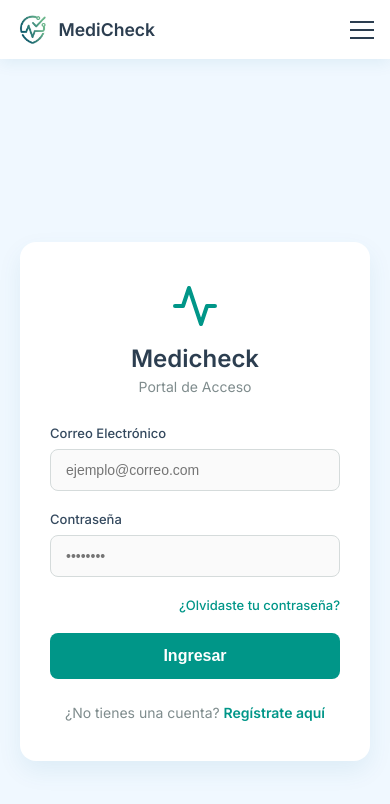
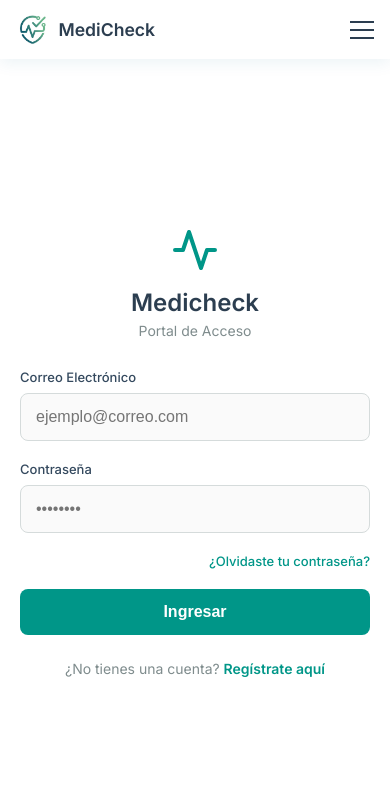
Before and after one commit to martinnmg1809/MediCheck, an Angular app in the folder medicheck/: page /login in a window 390 px wide. Shown: the top 804 px of the page. Built offline with nearby package versions, Linux system fonts and the light colour scheme.

Commit message:
version 1.0.1 se hicieron ajustes pero persiste error de lista medicamentos al cargar vista

```diff
--- a/medicheck/src/app/components/lista-tomas/lista-tomas.component.html
+++ b/medicheck/src/app/components/lista-tomas/lista-tomas.component.html
@@ -1,3 +1,5 @@
+
+<body>
 <div class="contenedor-app">
   <div class="navegacion-superior">
     <div class="selector-dia">
@@ -8,16 +10,28 @@
         </option>
       </select>
     </div>
+
+     <script>
+        console.log("Bandera 0");
+</script>
     <button class="btn-circular-add" (click)="irACrear()">+</button>
   </div>
 
   <div class="timeline-container">
+
     <div *ngIf="cargandoInicial" class="estado-carga">Cargando horario...</div>
-
+    <script>
+        console.log("Bandera 1");
+</script>
     <div *ngIf="!cargandoInicial && medicamentosFiltrados.length === 0" class="sin-datos">
+      <script>
+        console.log("Bandera 2");
+</script>
       <p>No tienes medicamentos programados para este día.</p>
     </div>
-
+<script>
+        console.log("Bandera 3");
+</script>
     <ul class="timeline" *ngIf="medicamentosFiltrados.length > 0">
       <li class="timeline-item" *ngFor="let item of medicamentosFiltrados">
         <div class="timeline-hora">
@@ -44,3 +58,4 @@
     </ul>
   </div>
 </div>
+</body>
--- a/medicheck/src/app/components/lista-tomas/lista-tomas.component.ts
+++ b/medicheck/src/app/components/lista-tomas/lista-tomas.component.ts
@@ -1,5 +1,5 @@
-import { Component, OnInit } from '@angular/core';
-import { CommonModule } from '@angular/common';
+import { Component, OnInit, Inject, PLATFORM_ID } from '@angular/core'; // <-- 1. Añadimos Inject y PLATFORM_ID
+import { CommonModule, isPlatformBrowser } from '@angular/common'; // <-- 2. Añadimos isPlatformBrowser
 import { HttpClient, HttpClientModule } from '@angular/common/http';
 import { Router } from '@angular/router';
 import { FormsModule } from '@angular/forms';
@@ -15,43 +15,65 @@ export class ListaTomasComponent implements OnInit {
   medicamentos: any[] = [];
   medicamentosFiltrados: any[] = [];
   cargandoInicial: boolean = true;
-  usuarioId: number = 0; // Se inicializa en 0 hasta confirmar sesión
+  usuarioId: number = 0;
 
   diasSemana: any[] = [];
   diaSeleccionado: string = '';
 
-  constructor(private http: HttpClient, private router: Router) {}
+  // 3. Inyectamos el PLATFORM_ID en el constructor
+  constructor(
+    private http: HttpClient,
+    private router: Router,
+    @Inject(PLATFORM_ID) private platformId: Object
+  ) {}
 
   ngOnInit(): void {
-    // Recuperamos el ID del usuario desde el almacenamiento del navegador
+    // 1. Generamos los días inmediatamente para que el HTML dibuje las opciones desde ya
+    this.generarDiasSemana();
+
+    if (isPlatformBrowser(this.platformId)) {
       const idGuardado = localStorage.getItem('user_id');
 
       if (idGuardado) {
         this.usuarioId = parseInt(idGuardado, 10);
-      this.generarDiasSemana();
         this.cargarLista();
       } else {
-      // Redirección de seguridad si intenta ingresar sin loguearse
         alert('Por favor, inicia sesión para acceder a tu horario.');
         this.router.navigate(['/login']);
       }
     }
+  }
 
-  // Genera los próximos 7 días para el menú desplegable en el formato correcto
   generarDiasSemana(): void {
+    this.diasSemana = []; // Limpiamos el arreglo por seguridad
     const hoy = new Date();
+
+    // Configuramos un formateador nativo con la zona horaria de Chile
+    const formateadorFecha = new Intl.DateTimeFormat('es-CL', {
+      timeZone: 'America/Santiago',
+      year: 'numeric',
+      month: '2-digit',
+      day: '2-digit'
+    });
+
     for (let i = 0; i < 7; i++) {
       const fecha = new Date();
       fecha.setDate(hoy.getDate() + i);
 
-      // Evitamos desfases de zona horaria al extraer la fecha local YYYY-MM-DD
-      const offset = fecha.getTimezoneOffset() * 60000;
-      const localISOTime = (new Date(fecha.getTime() - offset)).toISOString().split('T')[0];
+      // Formatea a "DD-MM-YYYY" respetando la zona horaria de Chile
+      const partes = formateadorFecha.format(fecha).split('-');
+      // Lo transformamos a "YYYY-MM-DD" para que sea idéntico al TO_CHAR de tu base de datos
+      const localISOTime = `${partes[2]}-${partes[1]}-${partes[0]}`;
 
-      const nombreDia = i === 0 ? 'Hoy' : fecha.toLocaleDateString('es-ES', { weekday: 'long', day: 'numeric' });
+      const nombreDia = i === 0 ? 'Hoy' : fecha.toLocaleDateString('es-CL', { weekday: 'long', day: 'numeric' });
 
-      this.diasSemana.push({ nombre: nombreDia, valor: localISOTime });
+      this.diasSemana.push({
+        nombre: nombreDia.charAt(0).toUpperCase() + nombreDia.slice(1), // Primera letra en mayúscula
+        valor: localISOTime
+      });
     }
+
+    // Aseguramos que el día seleccionado por defecto sea el primero de la lista ('Hoy')
     this.diaSeleccionado = this.diasSemana[0].valor;
   }
 
@@ -60,6 +82,18 @@ export class ListaTomasComponent implements OnInit {
     this.http.get<any[]>(`http://localhost:3000/api/tomas/usuario/${this.usuarioId}/historial`).subscribe({
       next: (data) => {
         this.medicamentos = data;
+
+        // SOLUCIÓN PARCHE: Si hay datos y las tomas son antiguas,
+        // obligamos a la app a mirar el día del primer medicamento devuelto
+        if (this.medicamentos.length > 0) {
+          const tieneTomasParaHoy = this.medicamentos.some(item => item.fecha_exacta === this.diaSeleccionado);
+
+          // Si no hay nada programado para hoy, muéstrame el día de la primera toma disponible
+          if (!tieneTomasParaHoy) {
+            this.diaSeleccionado = this.medicamentos[0].fecha_exacta;
+          }
+        }
+
         this.filtrarPorDia();
         this.cargandoInicial = false;
       },
@@ -69,18 +103,31 @@ export class ListaTomasComponent implements OnInit {
       }
     });
   }
+  filtrarPorDia(): void {
+    // 1. Diagnóstico de variables globale
 
-  filtrarPorDia(): void {
-    // Filtra la lista total comparando las cadenas de fecha YYYY-MM-DD
+
+    if (!this.diaSeleccionado && this.diasSemana.length > 0) {
+
+      this.diaSeleccionado = this.diasSemana[0].valor;
+    }
+
+    // Muestra una muestra de cómo viene la fecha desde la base de datos si es que hay datos
+    if (this.medicamentos.length > 0) {
+
+    }
+
+    // 2. Ejecutar el filtro
     this.medicamentosFiltrados = this.medicamentos.filter(item => {
       return item.fecha_exacta === this.diaSeleccionado;
     });
+
+
   }
 
   marcarTomado(tomaId: number): void {
     this.http.put(`http://localhost:3000/api/tomas/verificar/${tomaId}`, {}).subscribe({
       next: () => {
-        // Recargamos la lista para actualizar los estados visuales instantáneamente
         this.cargarLista();
       },
       error: (err) => {
--- a/medicheck/src/app/components/login/login.css
+++ b/medicheck/src/app/components/login/login.css
@@ -1,15 +1,24 @@
-/* Importar una fuente limpia y moderna (opcional, puedes ponerlo en tu index.html general) */
 @import url('https://fonts.googleapis.com/css2?family=Inter:wght@400;500;600&display=swap');
+
+/* Agregamos el host para asegurar que herede el alto del <main> y no empuje la navbar */
+:host {
+  display: block;
+  height: 100%;
+}
 
 .login-container {
   display: flex;
   justify-content: center;
   align-items: center;
-  min-height: 100vh;
+
+  /* AQUÍ ESTÁ LA SOLUCIÓN: Cambiamos 100vh por 100% */
+  min-height: 100%;
+
   /* Fondo refrescante, azul muy claro que recuerda a un entorno clínico */
   background-color: #F0F8FF;
   font-family: 'Inter', sans-serif;
   padding: 20px;
+  box-sizing: border-box;
 }
 
 .login-card {
@@ -20,6 +29,7 @@
   border-radius: 16px;
   /* Sombra muy difuminada para que parezca "flotar" suavemente */
   box-shadow: 0 10px 25px rgba(0, 105, 140, 0.08);
+  box-sizing: border-box;
 }
 
 .brand-header {
@@ -135,3 +145,30 @@
 .register-prompt a:hover {
   text-decoration: underline;
 }
+
+/* ==========================================================================
+   DISEÑO RESPONSIVO (MÓVILES)
+   ========================================================================== */
+@media (max-width: 600px) {
+  .login-container {
+    padding: 0;
+    background-color: #FFFFFF;
+  }
+
+  .login-card {
+    max-width: 100%;
+    min-height: 100%;
+    border-radius: 0;
+    box-shadow: none;
+    padding: 40px 20px;
+
+    display: flex;
+    flex-direction: column;
+    justify-content: center;
+  }
+
+  .input-group input {
+    font-size: 16px;
+    padding: 14px 15px;
+  }
+}
--- a/medicheck/src/app/components/register/register.css
+++ b/medicheck/src/app/components/register/register.css
@@ -1,13 +1,22 @@
 @import url('https://fonts.googleapis.com/css2?family=Inter:wght@400;500;600&display=swap');
+
+/* Agregamos el host para asegurar que herede el alto del <main> y no empuje la navbar */
+:host {
+  display: block;
+  height: 100%;
+}
 
 .auth-container {
   display: flex;
   justify-content: center;
   align-items: center;
-  min-height: 100vh;
+
+  /* SOLUCIÓN: Cambiamos 100vh por 100% */
+  min-height: 100%;
   background-color: #F0F8FF; /* Azul clínico claro */
   font-family: 'Inter', sans-serif;
   padding: 20px;
+  box-sizing: border-box;
 }
 
 .auth-card {
@@ -17,6 +26,7 @@
   padding: 40px 30px;
   border-radius: 16px;
   box-shadow: 0 10px 25px rgba(0, 105, 140, 0.08);
+  box-sizing: border-box;
 }
 
 .brand-header {
@@ -136,3 +146,31 @@
 .redirect-prompt a:hover {
   text-decoration: underline;
 }
+
+/* ==========================================================================
+   DISEÑO RESPONSIVO (MÓVILES)
+   ========================================================================== */
+@media (max-width: 600px) {
+  .auth-container {
+    padding: 0;
+    background-color: #FFFFFF;
+  }
+
+  .auth-card {
+    max-width: 100%;
+    min-height: 100%;
+    border-radius: 0;
+    box-shadow: none;
+    padding: 40px 20px;
+
+    display: flex;
+    flex-direction: column;
+    justify-content: center;
+  }
+
+  .input-group input,
+  .input-group select {
+    font-size: 16px; /* Evita zoom automático de teclado en iOS */
+    padding: 14px 15px;
+  }
+}
--- a/medicheck/src/index.html
+++ b/medicheck/src/index.html
@@ -6,9 +6,11 @@
   <title>Medicheck</title>
   <base href="/">
   <meta name="viewport" content="width=device-width, initial-scale=1">
-  <link rel="icon" type="image/x-icon" href="favicon.ico">
+  <link rel="icon" type="image/png" href="logo.png">
 </head>
+
 <body>
   <app-root></app-root>
 </body>
+
 </html>
```
Also changed, not shown: 1 other file (tests, documents, lock files or other folders). Lines whose indentation alone changed are shown as unchanged.
